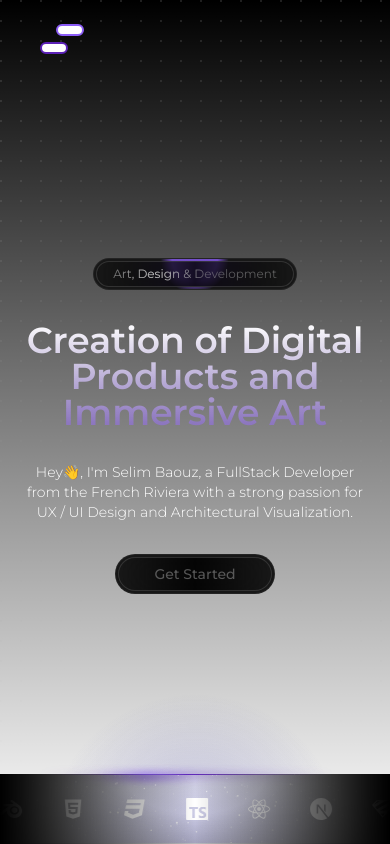
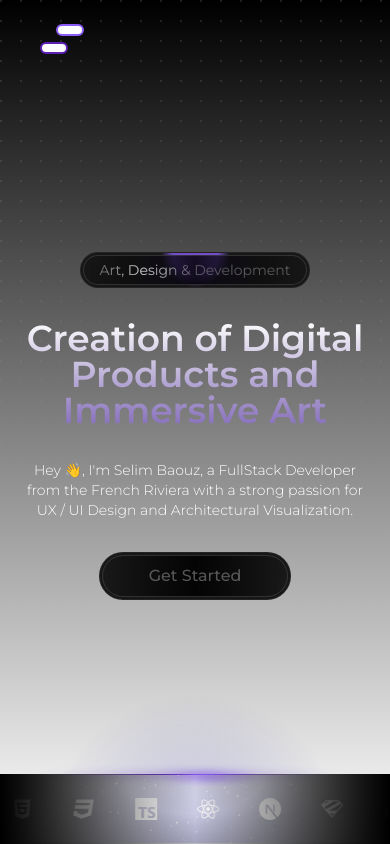
Before and after one commit to sejiux/sejiux-porfolio, a Next.js app: page / in a window 390 px wide. Built offline with nearby package versions, Linux system fonts and the light colour scheme.

Commit message:
add new icons

```diff
--- a/components/Header.tsx
+++ b/components/Header.tsx
@@ -28,7 +28,7 @@ const Header = () => {
                   <AnimatedShinyText
                     className={cn(
                       "inline-flex items-center justify-center px-4 py-1 transition ease-out hover:duration-300 hover:text-neutral-400",
-                      "text-xs",
+                      "text-sm",
                       "md:text-sm",
                       "2xl:text-lg"
                     )}>
@@ -38,10 +38,11 @@ const Header = () => {
               </div>
             </div>
             <h1 className={cn("text-4xl font-medium", "xs:", "sm:", "md:", "lg:text-6xl", "xl:text-[80px]", "2xl:text-[120px]", "pointer-events-none whitespace-pre-wrap bg-gradient-to-b bg-clip-text text-center font-semibold leading-none text-transparent from-white to-violet-500/50")}>Creation of Digital Products and Immersive Art</h1>
-            <p className={cn("text-sm font-light", "lg:max-w-xl lg:mx-auto", "xl:text-base", "2xl:text-xl 2xl:max-w-4xl")}>Hey👋, I'm Selim Baouz, a FullStack Developer from the French Riviera with a strong passion for UX / UI Design and Architectural Visualization.</p>
+            <p className={cn("text-sm font-light", "lg:max-w-xl lg:mx-auto", "xl:text-base", "2xl:text-xl 2xl:max-w-4xl")}>Hey 👋, I'm Selim Baouz, a FullStack Developer from the French Riviera with a strong passion for UX / UI Design and Architectural Visualization.</p>
             <div className="cursor-pointer z-10 h-full text-center font-medium">
               <div className={cn(
-                "w-40 h-10 mx-auto",
+                "w-48 h-12 mx-auto",
+                "md:w-40 md:h-10",
                 "xl:*:text-lg xl:w-48 xl:h-14 p-[2px]",
                 "*:2xl:text-2xl 2xl:w-64 2xl:h-20",
                 "*:transition ease-out *:hover:duration-300 *:hover:text-white border rounded-full",
@@ -49,7 +50,7 @@ const Header = () => {
               )}>
                 <Link href="/works" prefetch={true} className={cn(
                   "text-neutral-400/50",
-                  "bg-gradient-to-r from-transparent via-black/80 via-50% to-transparent border border-neutral-600/50 backdrop-blur-xl flex items-center justify-center w-full h-full text-sm antialiased rounded-full",
+                  "bg-gradient-to-r from-transparent via-black/80 via-50% to-transparent border border-neutral-600/50 backdrop-blur-xl flex items-center justify-center w-full h-full text-base antialiased rounded-full",
                 )}>
                 Get Started
                 </Link>
--- a/components/MarqueeStack.tsx
+++ b/components/MarqueeStack.tsx
@@ -3,7 +3,7 @@ import Marquee from "@/components/ui/marquee";
 import { SparklesCore } from "@/components/ui/sparkles";
 import { cn } from "@/lib/utils";
 import { FaHtml5, FaCss3, FaReact, FaFigma } from "react-icons/fa";
-import { SiTypescript, SiNextdotjs, SiZod, SiPrisma, SiBlender } from "react-icons/si";
+import { SiTypescript, SiNextdotjs, SiZod, SiPrisma, SiBlender, SiGreensock, SiGit, SiThreedotjs } from "react-icons/si";
 
 const MarqueeStack = () => {
   return (
@@ -11,8 +11,8 @@ const MarqueeStack = () => {
       <div>
         <div className={cn("absolute inset-x-10 top-0 bg-gradient-to-r from-transparent via-violet-800 to-transparent h-[2px] w-3/4 blur-sm", "lg:inset-x-20", "2xl:inset-x-28")}/>
         <div className={cn("absolute inset-x-10 top-0 bg-gradient-to-r from-transparent via-violet-800 to-transparent h-px w-3/4", "lg:inset-x-20", "2xl:inset-x-28")} />
-        <div className={cn("absolute inset-x-24 top-0 bg-gradient-to-r from-transparent via-violet-500 to-transparent h-[5px] w-1/4 blur-sm", "lg:inset-x-64", "xl:inset-x-[700px]", "2xl:inset-x-[900px]")} />
-        <div className={cn("absolute inset-x-24 top-0 bg-gradient-to-r from-transparent via-violet-500 to-transparent h-px w-1/4", "lg:inset-x-64", "xl:inset-x-[700px]", "2xl:inset-x-[900px]")} />
+        <div className={cn("absolute inset-x-[160px] top-0 bg-gradient-to-r from-transparent via-violet-500 to-transparent h-[5px] w-1/4 blur-sm", "lg:inset-x-64", "xl:inset-x-[700px]", "2xl:inset-x-[900px]")} />
+        <div className={cn("absolute inset-x-[160px] top-0 bg-gradient-to-r from-transparent via-violet-500 to-transparent h-px w-1/4", "lg:inset-x-64", "xl:inset-x-[700px]", "2xl:inset-x-[900px]")} />
       </div>
 
       <div className="flex flex-col justify-center items-center w-full h-full border-b">
@@ -26,6 +26,9 @@ const MarqueeStack = () => {
               <SiNextdotjs className={cn("text-[22px]", "lg:text-3xl", "2xl:text-5xl")} />
               <SiZod className={cn("text-[22px]", "lg:text-3xl", "2xl:text-5xl")} />
               <SiPrisma className={cn("text-[22px]", "lg:text-3xl", "2xl:text-5xl")} />
+              <SiGreensock className={cn("text-[22px]", "lg:text-3xl", "2xl:text-5xl")} />
+              <SiThreedotjs className={cn("text-[22px]", "lg:text-3xl", "2xl:text-5xl")} />
+              <SiGit className={cn("text-[22px]", "lg:text-3xl", "2xl:text-5xl")} />
               <FaFigma className={cn("text-[22px]", "lg:text-3xl", "2xl:text-5xl")} />
               <SiBlender className={cn("text-[22px]", "lg:text-3xl", "2xl:text-5xl")} />
             </div>
```
